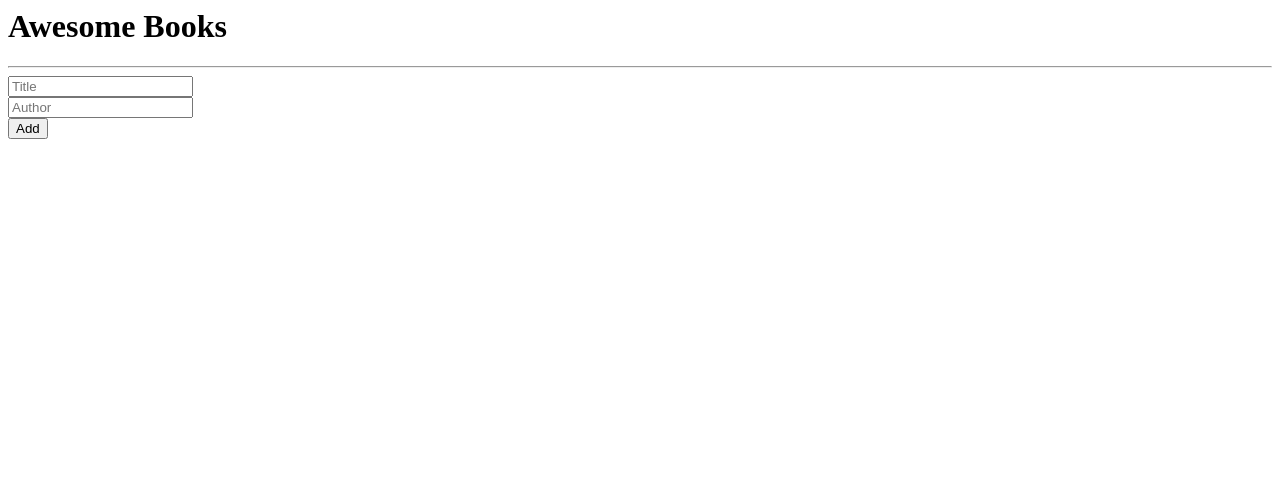
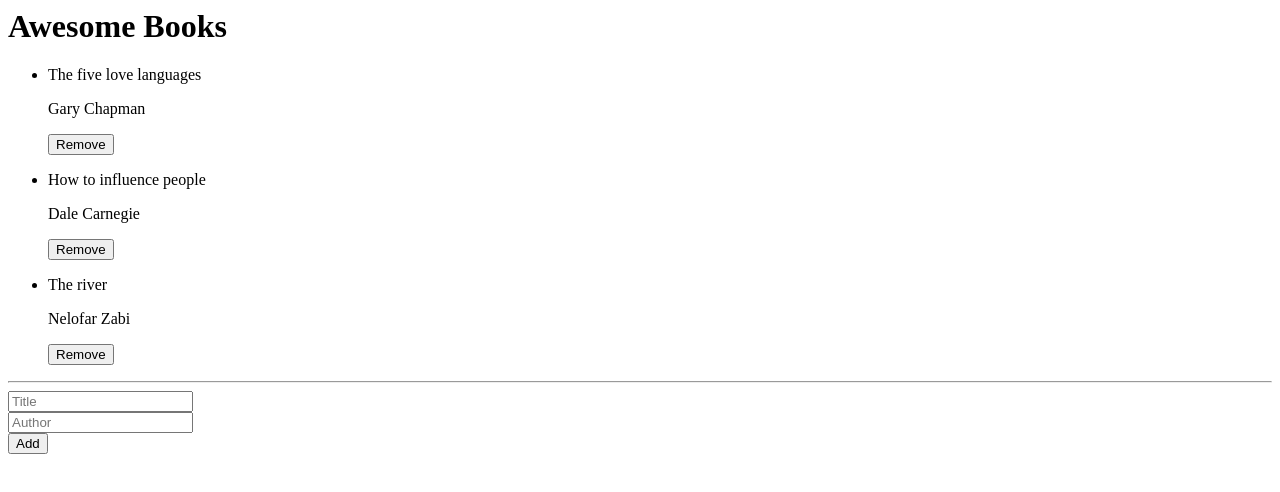
Before and after one commit to Nelofarzabi/Awesome_books, a plain HTML site: page index.html in a window 1280 px wide. Drawn offline with Linux system fonts and the light colour scheme.

Commit message:
Create a function to display the books

```diff
--- a/index.html
+++ b/index.html
@@ -7,7 +7,8 @@
 <body>
      <h1>Awesome Books</h1>
      <div class="container">
-
+        <ul class="book-list">
+        </ul>
      </div>
      <hr>
      <form class="form">
--- a/index.js
+++ b/index.js
@@ -1,3 +1,5 @@
+const bookListContainer = document.querySelector('.book-list');
+
 let bookList = [
   {
     title: 'The five love languages',
@@ -24,3 +26,16 @@ function addBook(title , author, id){
 function removeBook(id) {
   bookList = bookList.filter(book => book.id !== id);
 }
+
+function displayBook() {
+  const bookElement = bookList.map((book) => {
+    const bookCard = `<li>
+    <p>${book.title}</p>
+    <p>${book.author}</p>
+    <button>Remove</button>
+  </li>`;
+  return bookCard;
+  }).join('')
+  bookListContainer.insertAdjacentHTML('beforeend',bookElement);
+}
+displayBook();
```
